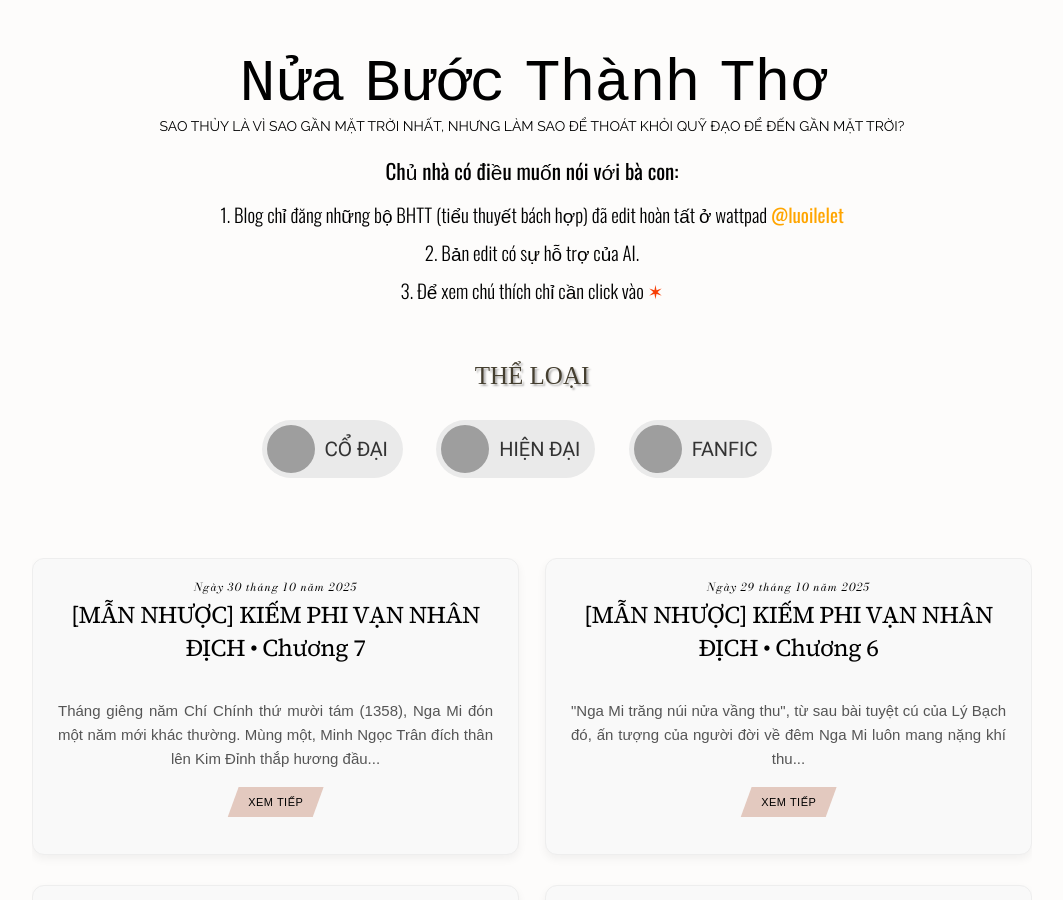
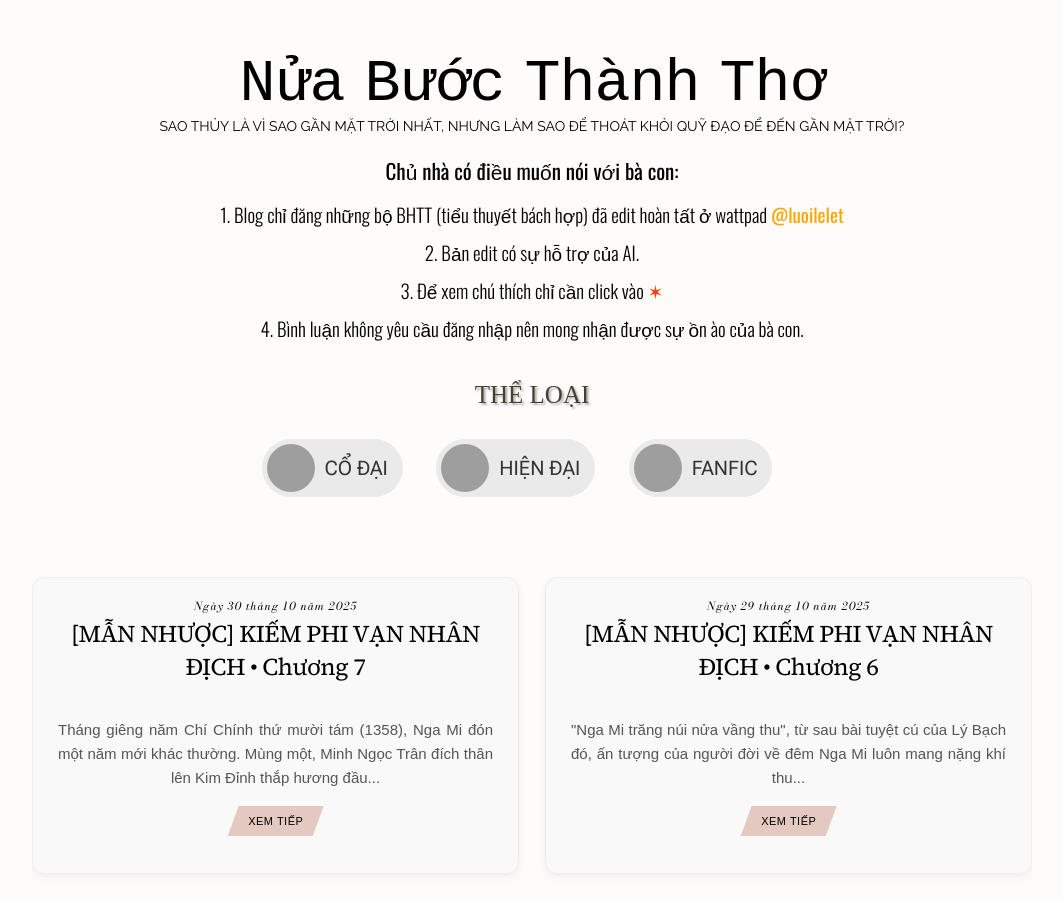
Before and after one commit to nuabuocthanhtho/nuabuocthanhtho.github.io, a Jekyll site: the page built from index.html, in a window 1280 px wide and 900 px high. Shown: the whole window, without its empty margins (108-1171 px from the left). Built offline with Jekyll 4.4.1, drawn with Linux system fonts in a browser that asks for light colours; some web fonts are replaced; the list of posts is cut into pages by our own code; grey boxes are pictures that could not be loaded.

Commit message:
Update default.html

```diff
--- a/_layouts/default.html
+++ b/_layouts/default.html
@@ -48,6 +48,7 @@
             1. Blog chỉ đăng những bộ BHTT (tiểu thuyết bách hợp) đã edit hoàn tất ở wattpad <a href="https://www.wattpad.com/user/luoilelet" target="_blank">@luoilelet</a><br/>
             2. Bản edit có sự hỗ trợ của AI.<br/>
             3. Để xem chú thích chỉ cần click vào <span style="color: #f73e05;">✶</span><br/>
+            4. Bình luận không yêu cầu đăng nhập nên mong nhận được sự ồn ào của bà con.
            </div>
         </div>
 
```
